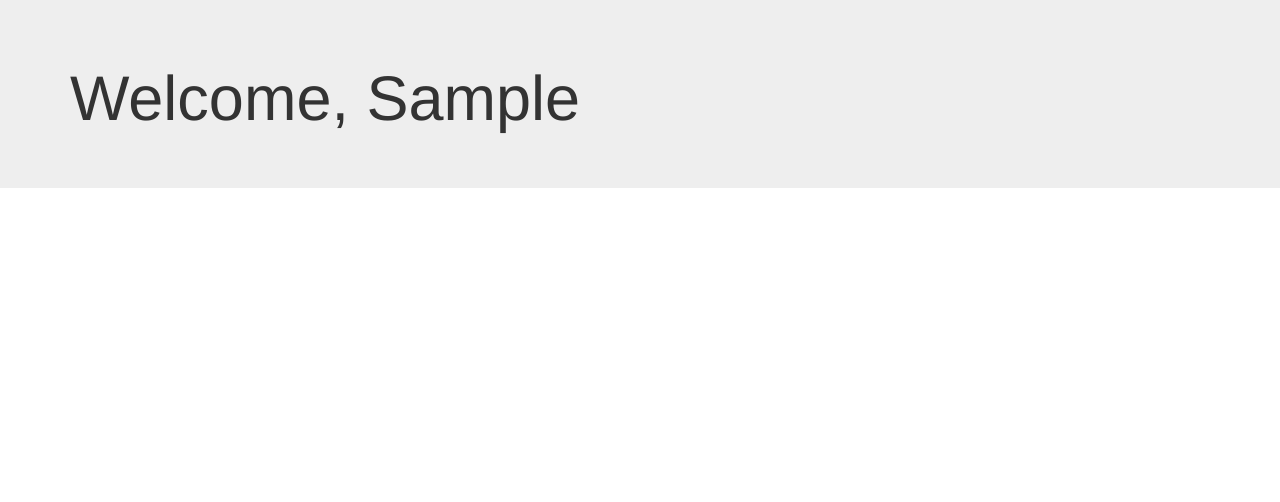
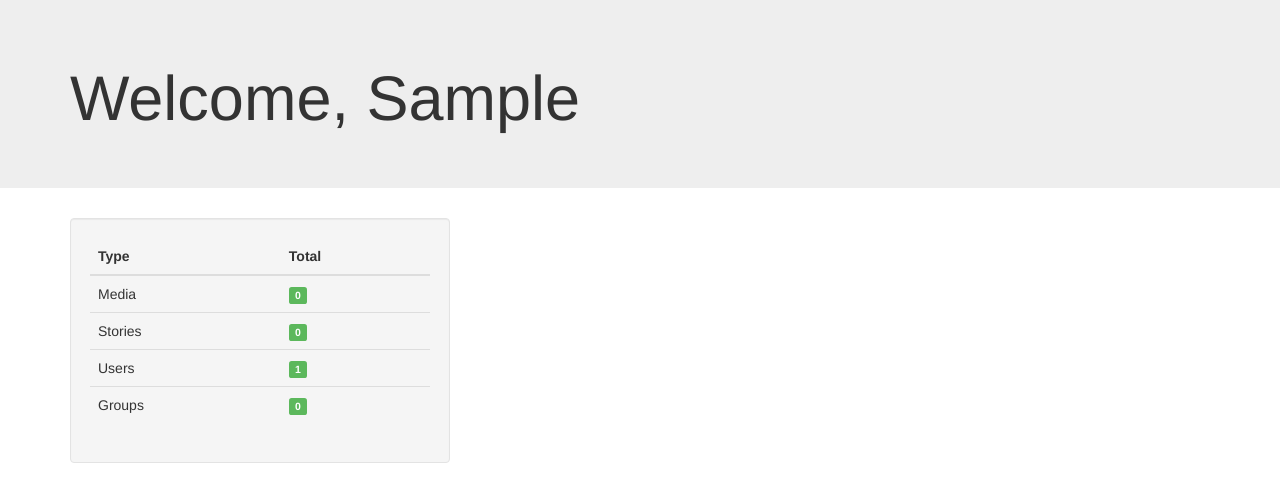
Before and after one commit to algby/django-app-engine-assignment, a Django app: page /cms in a window 1280 px wide. Shown: the part 51-553 px from the top of the page. Run offline with Django 3.2, Linux system fonts and the light colour scheme; the visitor is signed in with stand-in values (Sample User, id 1); data comes from the database, SQL or seed files in the repository; data that the repository does not hold is empty; parts of the project's set-up code (start-up, migrations or seed data) failed here and were passed over; some libraries are stand-ins or nearby versions.

Commit message:
Adding widget to cmd home page

```diff
--- a/cms/templates/cms/index.html
+++ b/cms/templates/cms/index.html
@@ -2,6 +2,34 @@
 
 {% block content %}
 
+	<div class="well col-md-4">
+		<table class="table">
+			<thead>
+				<tr>
+					<th>Type</th>
+					<th>Total</th>
+				</tr>
+			</thead>
+			<tbody>
+				<tr>
+					<td>Media</td>
+					<td><span class="label label-success">{{ media_count }}</span></td>
+				</tr>
+				<tr>
+					<td>Stories</td>
+					<td><span class="label label-success">{{ story_count }}</span></td>
+				</tr>
+				<tr>
+					<td>Users</td>
+					<td><span class="label label-success">{{ user_count }}</span></td>
+				</tr>
+				<tr>
+					<td>Groups</td>
+					<td><span class="label label-success">{{ group_count }}</span></td>
+				</tr>
+			</tbody>
+		</table>
+	</div>
 
 
 {% endblock content %}
--- a/cms/views/general.py
+++ b/cms/views/general.py
@@ -6,12 +6,24 @@ from django.http import HttpResponse
 
 from itertools import chain
 
-from api.models import Media, Story
+from api.models import Media, Story, CustomGroup, CustomUser
 
 # Render the CMS home page if the user is logged in
 @login_required
 def index(request):
-    return render(request, 'cms/index.html', {'title': 'Welcome, %s' % request.user.first_name})
+    # Get counts of all the content types
+    media_count = Media.objects.count()
+    story_count = Story.objects.count()
+    user_count = CustomUser.objects.count()
+    group_count = CustomGroup.objects.count()
+
+    return render(request, 'cms/index.html', {
+        'title': 'Welcome, %s' % request.user.first_name,
+        'media_count': media_count,
+        'story_count': story_count,
+        'user_count': user_count,
+        'group_count': group_count,
+    })
 
 # Log out the user and redirect to them to /
 def logout(request):
```
